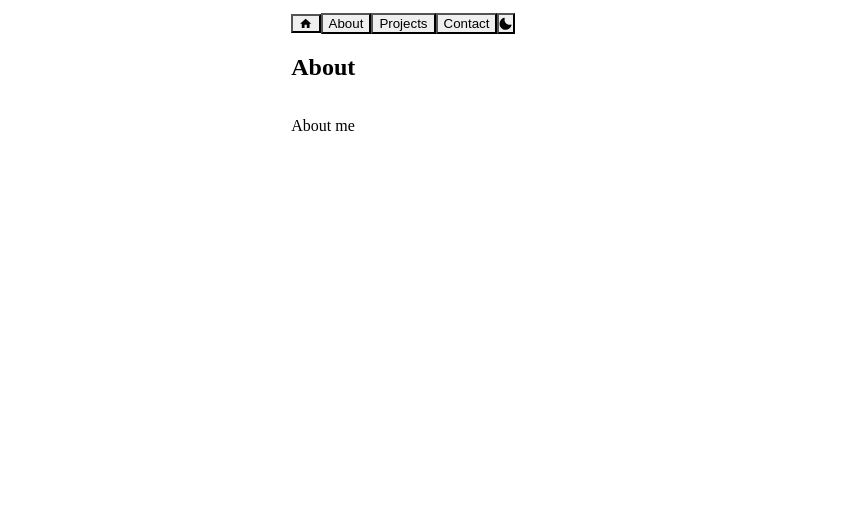
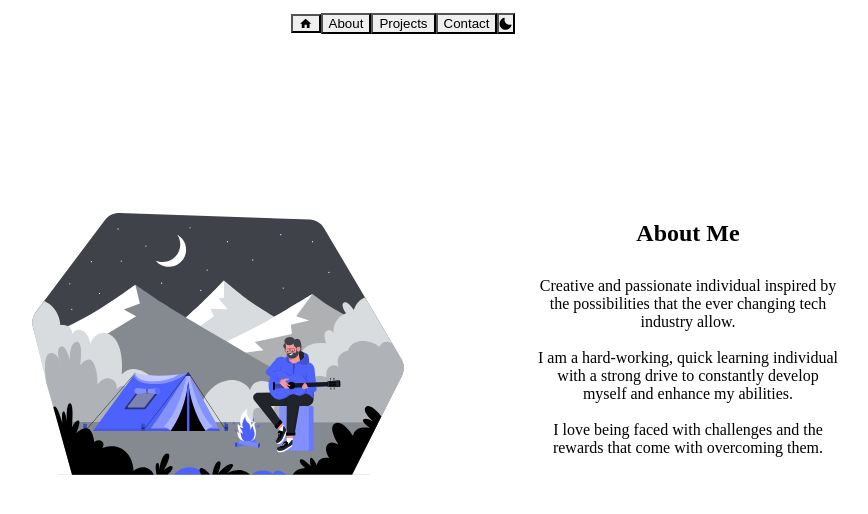
Before and after one commit to BradleyLund/nextjs-dev-portfolio, a Next.js app: page /about in a window 1280 px wide. Shown: the top 514 px of the page, without its empty margins (237-1105 px from the left). Built offline with nearby package versions, Linux system fonts and the light colour scheme.

Commit message:
about me page complete

```diff
--- a/pages/about.js
+++ b/pages/about.js
@@ -1,14 +1,82 @@
 import { Text, Heading, Flex, Stack } from "@chakra-ui/react";
 import Navbar from "../components/NavBar";
+import Image from "next/image";
+import campingPic from "../public/campingPic.svg";
 
 export default function About() {
   return (
-    <Stack as="main" align="center">
-      <Flex flexDirection="column" maxWidth="700px">
-        <Navbar />
-        <Heading>About</Heading>
-        <Text>About me</Text>
-      </Flex>
-    </Stack>
+    <div id="homeDiv">
+      <Navbar />
+
+      <div id="content">
+        <div id="image">
+          <Image width={500} height={500} src={campingPic} alt="Contact me" />
+        </div>
+        <div>
+          <Heading>About Me</Heading>
+          <p>
+            Creative and passionate individual inspired by the possibilities
+            that the ever changing tech industry allow.
+            <br></br>
+            <br></br>I am a hard-working, quick learning individual with a
+            strong drive to constantly develop myself and enhance my abilities.
+            <br></br>
+            <br></br>I love being faced with challenges and the rewards that
+            come with overcoming them.
+            <br></br>
+            <br></br>
+          </p>
+        </div>
+      </div>
+
+      <style jsx>{`
+        #homeDiv {
+          display: flex;
+          align-items: center;
+          flex-direction: column;
+          justify-content: center;
+        }
+
+        #image {
+          margin-right: 70px;
+        }
+
+        p {
+          width: 300px;
+          text-align: center;
+          margin-top: 30px;
+        }
+        #subtitle {
+          margin-top: 10px;
+          text-align: center;
+        }
+
+        #content {
+          margin-top: 60px;
+          display: flex;
+          align-items: center;
+          text-align: center;
+        }
+
+        .logo {
+          font-size: 40px;
+        }
+
+        #logoDiv {
+          display: flex;
+          justify-content: space-evenly;
+          margin-top: 20px;
+        }
+
+        @media (max-width: 600px) {
+          #content {
+            display: flex;
+            flex-direction: column;
+            align-items: center;
+            justify-content: space-between;
+          }
+        }
+      `}</style>
+    </div>
   );
 }
```
Also changed, not shown: public/campingPic.svg (added).
